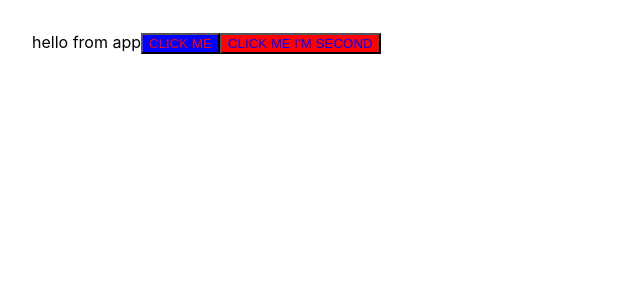
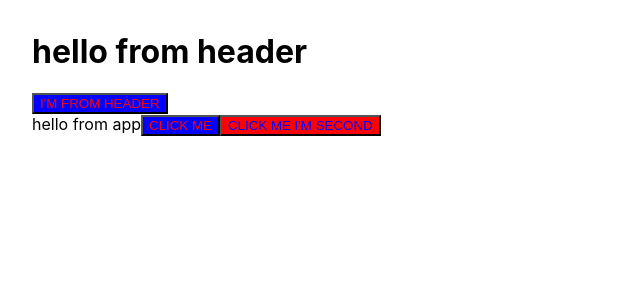
Before and after one commit to js-tut/styled-components-tutorial-second, a React (Create React App) app: page / in a window 1280 px wide. Shown: the top 300 px of the page, without its empty margins (0-640 px from the left). Built offline with nearby package versions, Linux system fonts and the light colour scheme.

Commit message:
13-seperate-file

```diff
--- a/src/App.js
+++ b/src/App.js
@@ -1,24 +1,12 @@
 import React from "react";
 import "./App.css";
-import styled from "styled-components";
-// const name = 'john'
-// const greeting = `hello my name is ${name}`
-// styled-components utilises tagged template literals to style your components
-// function`` - tagged template literal
-const Button = styled.button`
-  color: red;
-  background: blue;
-  text-transform: uppercase;
-`;
-const SecondButton = styled.button`
-  color: blue;
-  background: red;
-  text-transform: uppercase;
-`;
-
+import { Button } from "./Buttons";
+import { SecondButton } from "./Buttons";
+import Header from "./components/Header";
 function App() {
   return (
     <div>
+      <Header />
       hello from app
       <Button>click me</Button>
       <SecondButton>click me i'm second</SecondButton>
--- /dev/null
+++ b/src/Buttons.js
@@ -0,0 +1,12 @@
+import styled from "styled-components";
+
+export const Button = styled.button`
+  color: red;
+  background: blue;
+  text-transform: uppercase;
+`;
+export const SecondButton = styled.button`
+  color: blue;
+  background: red;
+  text-transform: uppercase;
+`;
--- /dev/null
+++ b/src/components/Header.js
@@ -0,0 +1,12 @@
+import React from "react";
+import { Button } from "../Buttons";
+const Header = () => {
+  return (
+    <div>
+      <h1>hello from header</h1>
+      <Button>i'm from header</Button>
+    </div>
+  );
+};
+
+export default Header;
```
